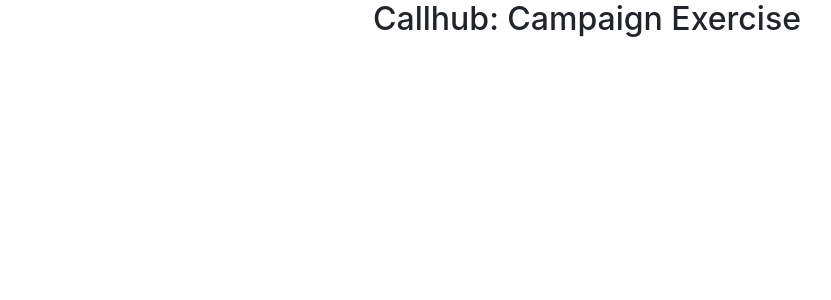
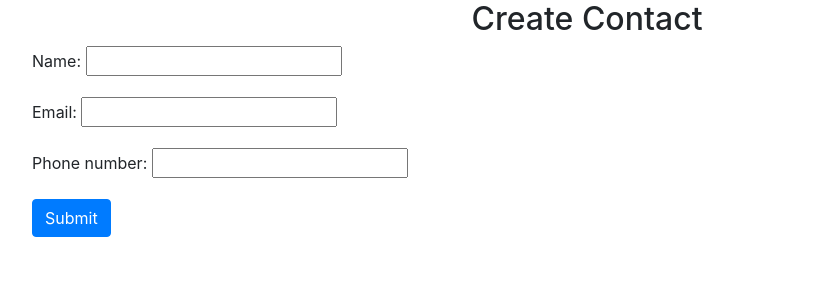
Before and after one commit to omkarvijay5/campaign, a Django app: page /contacts/create/ in a window 1280 px wide. Shown: the part 56-356 px from the top of the page, without its empty margins (53-884 px from the left). Run offline with Django 3.2, Linux system fonts and the light colour scheme; some libraries are stand-ins or nearby versions.

Commit message:
contacts create view

```diff
--- a/campaign/urls.py
+++ b/campaign/urls.py
@@ -18,5 +18,5 @@
 
 urlpatterns = [
     url(r'^admin/', admin.site.urls),
-    url(r'^', include('core.urls')),
+    url(r'', include('core.urls', namespace='core')),
 ]
--- /dev/null
+++ b/core/forms.py
@@ -0,0 +1,14 @@
+# python imports
+
+# django imports
+from django import forms
+
+# third party imports
+from core.models import Contact
+
+
+class ContactForm(forms.ModelForm):
+
+    class Meta:
+        model = Contact
+        fields = '__all__'
--- a/core/models.py
+++ b/core/models.py
@@ -19,6 +19,8 @@
     email: email id of the contact person
     phone_number: contact number of the person
     """
+
+    name = models.CharField(max_length=70)
 
     email = models.EmailField(max_length=70, unique=True)
 
--- a/core/urls.py
+++ b/core/urls.py
@@ -3,5 +3,6 @@
 from core import views
 
 urlpatterns = [
-    url('', views.Dashboard.as_view(), name='dashboard'),
+    url(r'^$', views.Dashboard.as_view(), name='dashboard'),
+    url('contacts/create/$', views.ContactView.as_view(), name='create_contacts'),
 ]
--- a/core/views.py
+++ b/core/views.py
@@ -6,8 +6,12 @@
 # django imports
 from django.shortcuts import render
 from django.views.generic import View
+from django.views.generic.edit import CreateView
+from django.core.urlresolvers import reverse
+
 
 # third party imports
+from core.forms import ContactForm
 
 
 class Dashboard(View):
@@ -19,3 +23,12 @@
 
     def get(self, request, *args, **kwargs):
         return render(request, self.template_name, {})
+
+
+class ContactView(CreateView):
+    """
+    Create contact
+    """
+    form_class = ContactForm
+    template_name = 'core/contact_new.html'
+    success_url = '/'
--- /dev/null
+++ b/templates/core/contact_new.html
@@ -0,0 +1,10 @@
+{% extends "base.html" %}
+{% load staticfiles %}
+
+{% block content %}
+    <h2 class="text-center">Create Contact</h2>
+    <form method="post" action="." >{% csrf_token %}
+        {{ form.as_p }}
+        <button type="submit" class="btn btn-primary">Submit</button>
+    </form>
+{% endblock content %}
--- a/templates/core/dashboard.html
+++ b/templates/core/dashboard.html
@@ -2,7 +2,8 @@
 {% load staticfiles %}
 
 {% block content %}
-    <h2 class="text-center">Callhub: Campaign Exercise</h2>
+    <h2 class="text-center">Welcome to Callhub.</h2>
+    <h3 class="text-center">Create a campaign below</h3>
     <!--<form method="post" action="." >{% csrf_token %}-->
         <!--{{ form.as_p }}-->
         <!--<button type="submit" class="btn btn-primary">Submit</button>-->
```
Also changed, not shown: core/migrations/0001_initial.py.
